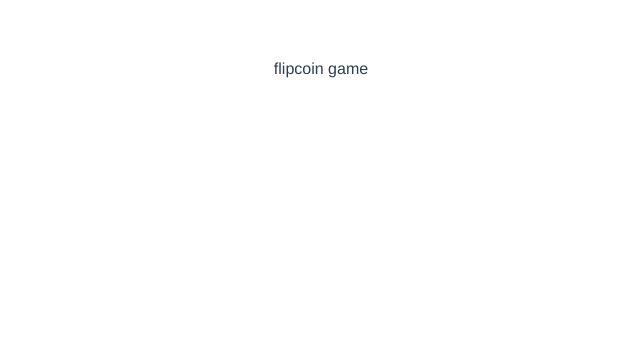
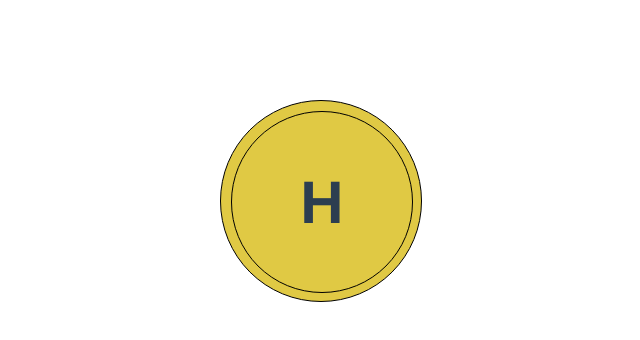
Before and after one commit to LinnKhantNyiNyi/flip-coin-game-Vuejs, a Vue app: page / in a window 1280 px wide. Shown: the top 340 px of the page, without its empty margins (319-959 px from the left). Built offline with nearby package versions, Linux system fonts and the light colour scheme.

Commit message:
Add a flipping coin animation

```diff
--- a/src/App.vue
+++ b/src/App.vue
@@ -1,10 +1,15 @@
 <template>
-  <p>flipcoin game</p>
+  <Coin />
 </template>
 
 <script>
+import Coin from "./components/coin.vue";
 export default {
   name: "App",
+
+  components: {
+    Coin,
+  },
 };
 </script>
 
--- /dev/null
+++ b/src/components/coin.vue
@@ -0,0 +1,118 @@
+<template>
+  <div class="coin" :class="{ coinanimation: isPlaying }">
+    <div class="head" :class="{ headanimation: isPlaying }"><h1>H</h1></div>
+    <div v-if="isPlaying" :class="{ tailanimation: isPlaying }" class="tail">
+      <h1>T</h1>
+    </div>
+  </div>
+</template>
+
+<script>
+export default {
+  data() {
+    return {
+      isPlaying: false,
+    };
+  },
+};
+</script>
+
+<style>
+.coin {
+  width: 200px;
+  height: 200px;
+  background-color: rgb(224, 201, 68);
+  text-align: center;
+  border: 1px solid black;
+  border-radius: 50%;
+  margin: 100px auto;
+  position: relative;
+  /* animation: flip 0.7s infinite; */
+  perspective: 1000px;
+}
+
+.head,
+.tail {
+  position: absolute;
+  top: 10px;
+  left: 10px;
+  display: flex;
+  justify-content: center;
+  align-items: center;
+  border: 1px solid black;
+  width: 180px;
+  height: 180px;
+  border-radius: 50%;
+  font-size: 30px;
+}
+
+.coinanimation {
+  animation: flip 0.7s infinite;
+}
+.headanimation {
+  animation: flip-text-head 0.7s infinite;
+}
+.tailanimation {
+  animation: flip-text-tail 0.7s infinite;
+}
+
+@keyframes flip {
+  0% {
+    transform: rotateY(0);
+  }
+  25% {
+    transform: rotateY(90deg);
+  }
+  50% {
+    transform: rotateY(180deg);
+  }
+  75% {
+    transform: rotateY(270deg);
+  }
+  100% {
+    transform: rotateY(360deg);
+  }
+}
+
+@keyframes flip-text-head {
+  0% {
+    transform: rotateY(0);
+    opacity: 1;
+  }
+  25% {
+    transform: rotateY(90deg);
+  }
+  50% {
+    transform: rotateY(180deg);
+    opacity: 0;
+  }
+  75% {
+    transform: rotateY(270deg);
+  }
+  100% {
+    transform: rotateY(360deg);
+    opacity: 1;
+  }
+}
+
+@keyframes flip-text-tail {
+  0% {
+    transform: rotateY(0);
+    opacity: 0;
+  }
+  25% {
+    transform: rotateY(90deg);
+  }
+  50% {
+    transform: rotateY(180deg);
+    opacity: 1;
+  }
+  75% {
+    transform: rotateY(270deg);
+  }
+  100% {
+    transform: rotateY(360deg);
+    opacity: 0;
+  }
+}
+</style>
```
Also changed, not shown: src/assets/logo.png (deleted).
